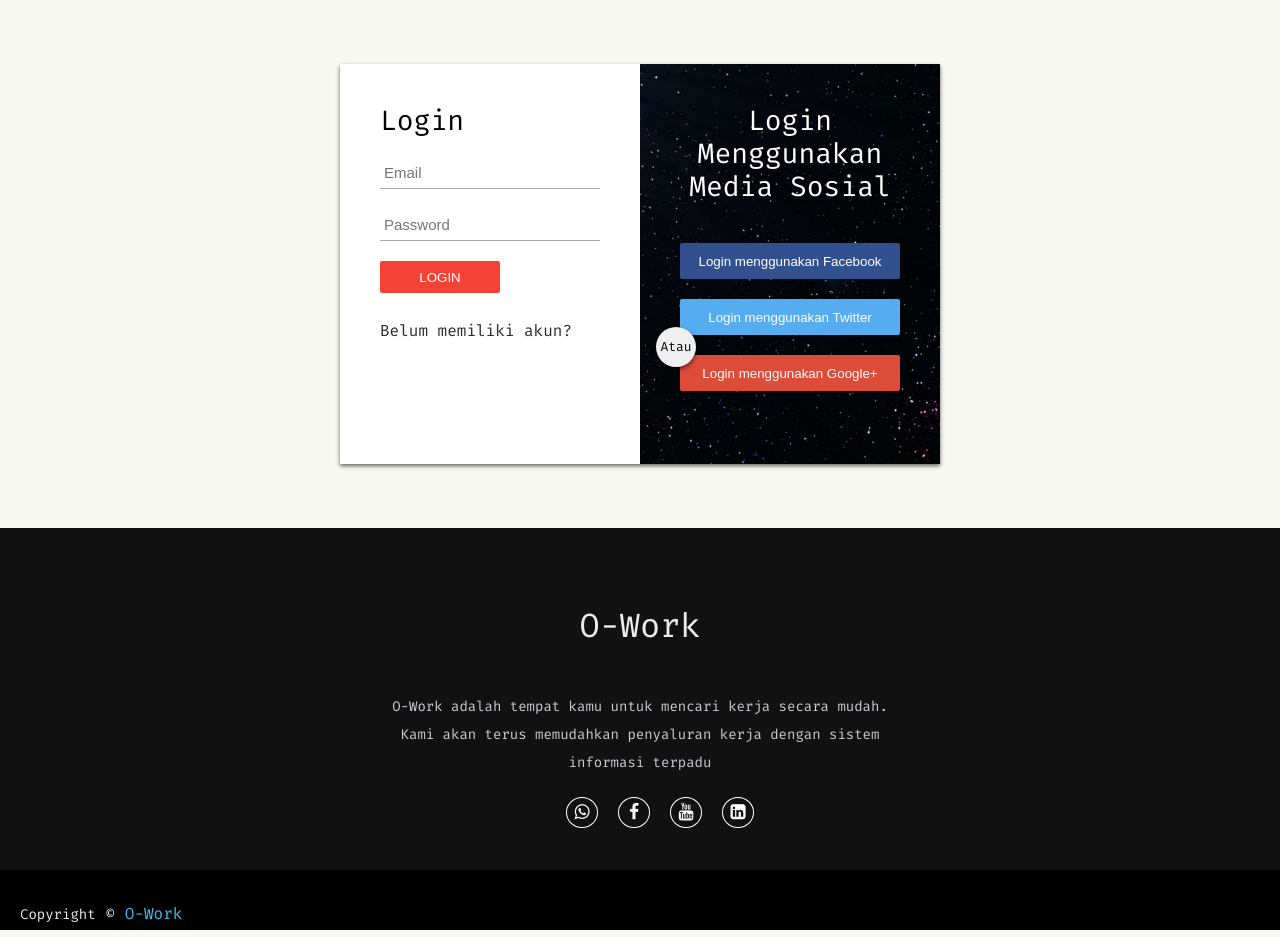
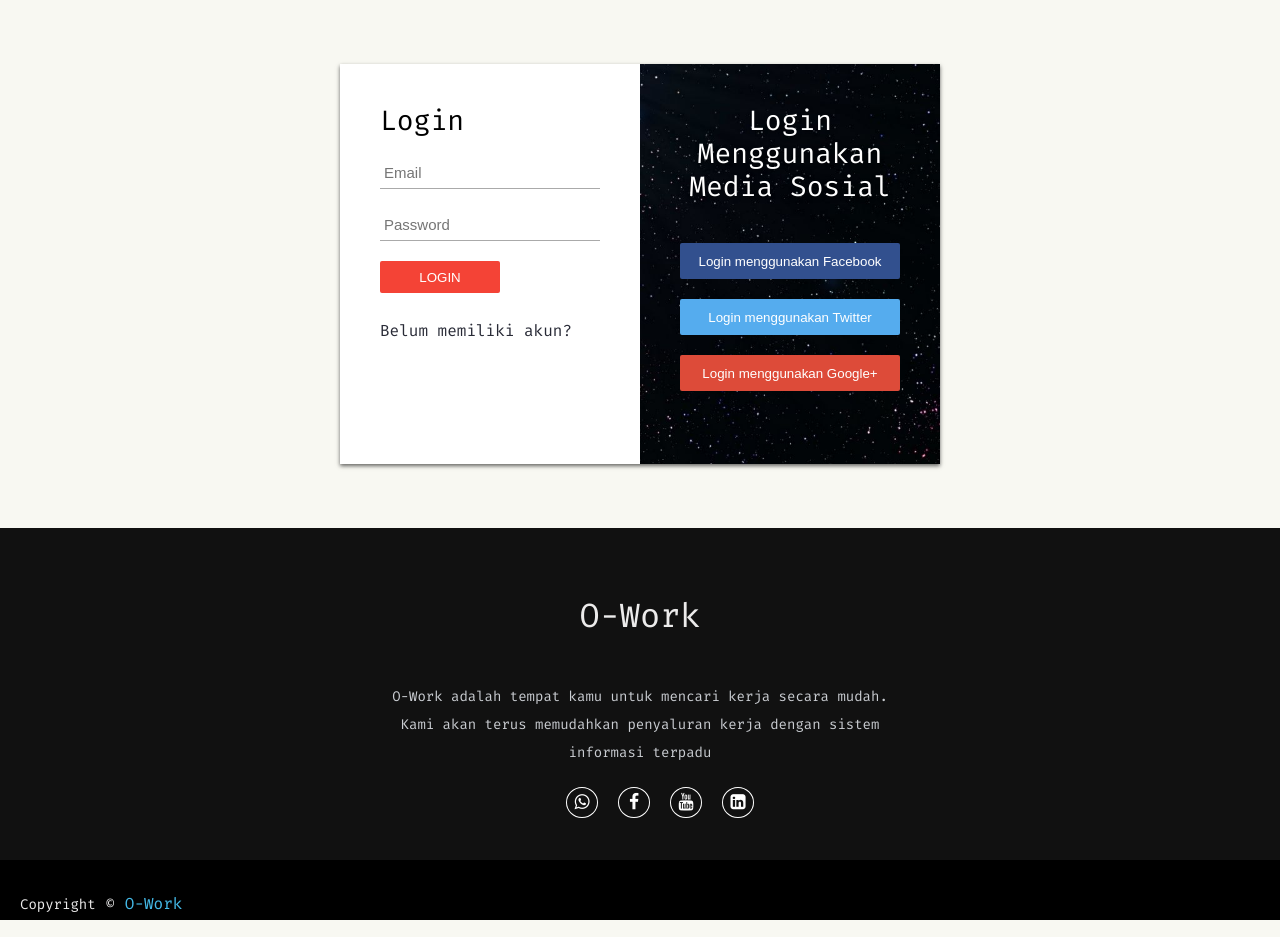
Before and after one commit to yopifebrian/owork_php, a PHP site: page / in a window 1280 px wide. Run offline with PHP 8.4, Linux system fonts and the light colour scheme.

Commit message:
fiksasi dri jamal

```diff
--- a/css/styles.css
+++ b/css/styles.css
@@ -192,10 +192,10 @@ button[type="submit"]:focus {
   background: #ff5722;
   transition: 0.2s ease;
 }
-.or {
+/* .or {
   position: absolute;
   top: 327px;
-  left: 656px;
+  left: 822px;
   width: 40px;
   height: 40px;
   background: #efefef;
@@ -204,7 +204,7 @@ button[type="submit"]:focus {
   line-height: 40px;
   text-align: center;
   font-size: small;
-}
+} */
 
 .right-box {
   position: absolute;
@@ -258,9 +258,8 @@ footer {
   right: 0;
   background: #111;
   height: auto;
-  width: 100vw;
-
-  padding-top: 40px;
+  width: auto;
+  padding-top: 30px;
   color: rgb(236, 235, 235);
 }
 .footer-content {
@@ -314,8 +313,9 @@ footer {
 .footer-bottom {
   background: #000;
   width: 100vw;
-  padding: 20px;
+  padding-top: 20px;
   padding-bottom: 40px;
+  padding-left: 20px;
   text-align: center;
 }
 .footer-bottom p {
--- a/index.php
+++ b/index.php
@@ -41,8 +41,6 @@ require_once 'process/login_query.php'
 		<button class="social google"> Login menggunakan Google+ </button>
 	</div>
 </div>
-	<div class="or"> Atau </div>
-
 <?php
 require_once 'views/partials/footer.php'
 ?>
--- a/views/general/register.php
+++ b/views/general/register.php
@@ -25,5 +25,6 @@ require_once "../../process/register_query.php";
 		<button class="social google"> Daftar menggunakan Google+ </button>
 	</div>
 </div>
-	<div class="or"> Atau </div>
-</body>
+<?php
+  require_once "../partials/footer.php"
+  ?>
```
Also changed, not shown: views/user/job-page.php (+17 -9 lines).
